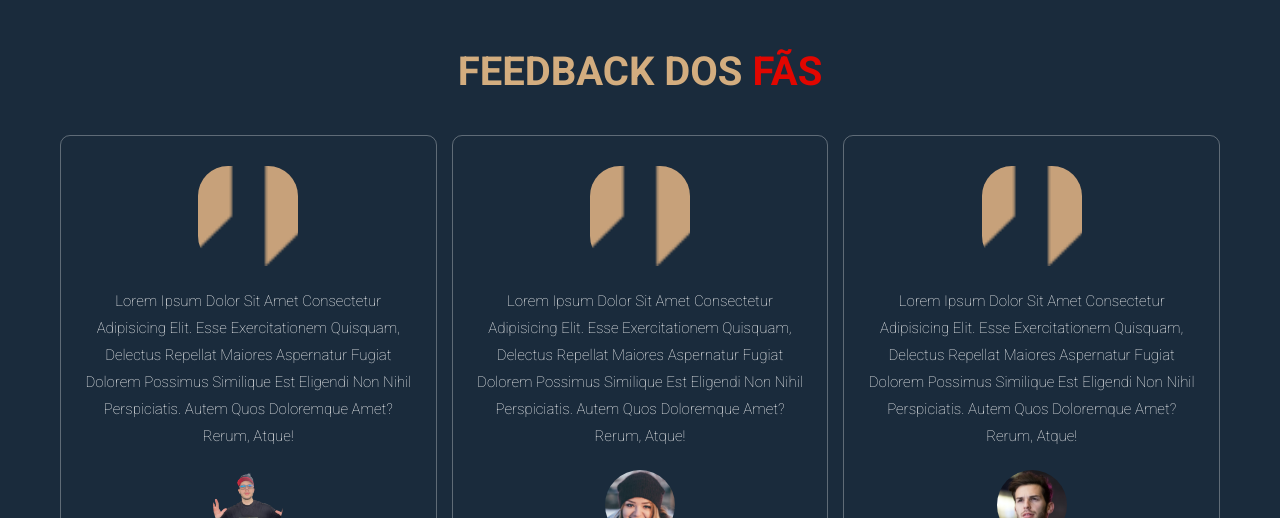
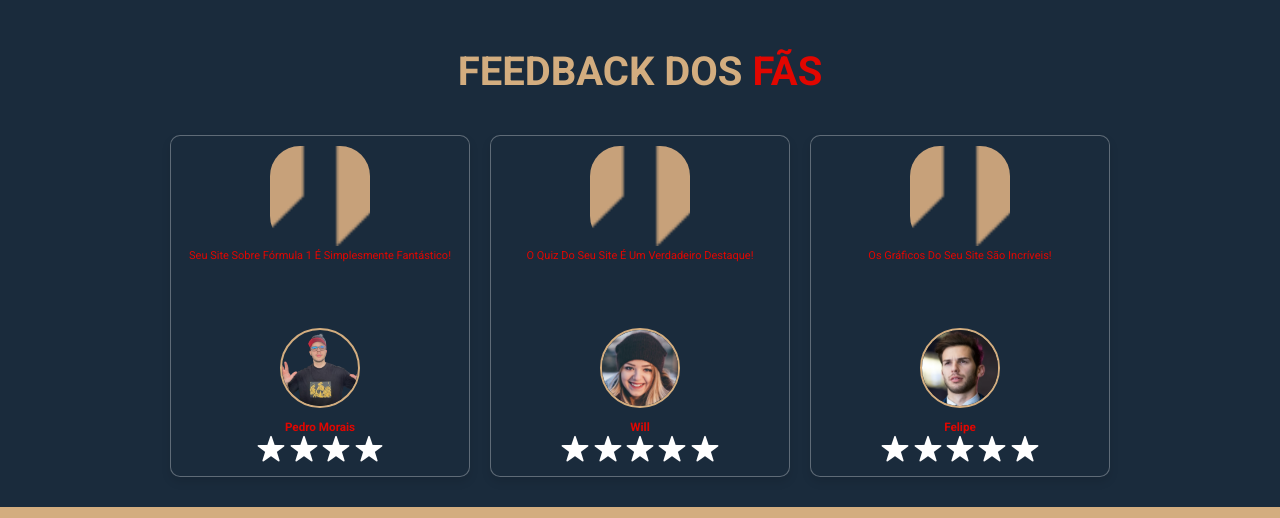
Before and after one commit to LucasRodriguesCartaxo/F1-PI, a website: page web-data-viz/public/index.html in a window 1280 px wide. Shown: the part 2013-2531 px from the top of the page. Drawn offline with Linux system fonts and the light colour scheme.

Commit message:
melhoria na home(reviews)

```diff
--- a/web-data-viz/public/css/home.css
+++ b/web-data-viz/public/css/home.css
@@ -129,12 +129,6 @@ section {
 }
 
 
-
-.content h3 {
-    color: #fff;
-    font-size: 5rem;
-}
-
 .content p {
     color: #fff;
     font-size: 2rem;
@@ -215,7 +209,7 @@ section {
 }
 
 .menu .box-container .box h3 {
-    color: #fff;
+    color: #ffffff;
     font-size: 2rem;
     padding: 1rem 0;
 }
@@ -233,32 +227,52 @@ section {
     color: var(--black);
 }
 
-.review .box-container .box {
-    border: var(--border);
-    border-radius: 10px;
-    text-align: center;
-    padding: 3rem 2rem;
+.review .box-container {
+    display: flex; /* Define os boxes como flexíveis */
+    gap: 2rem; /* Espaçamento entre os elementos */
+    flex-wrap: wrap; /* Permite que os elementos ocupem linhas extras quando necessário */
+    justify-content: center; /* Centraliza os boxes */
+}
+
+.review .box {
+    flex: 1 1 calc(33.333% - 2rem); /* Faz com que cada box ocupe um terço da largura disponível */
+    max-width: 30rem; /* Limita a largura máxima */
+    min-height: 25rem; /* Define uma altura mínima fixa */
+    background: var(--bg); /* Cor de fundo */
+    border: var(--border); /* Borda */
+    padding: 1rem; /* Espaçamento interno */
+    text-align: center; /* Alinha o conteúdo */
+    box-shadow: 0 0.5rem 1rem rgba(0, 0, 0, 0.1); /* Sombra */
+    border-radius: 1rem; /* Bordas arredondadas */
+    overflow: hidden; /* Garante que o texto ou elementos não escapem */
+}
+
+.review .box img.user {
+    width: 8rem; /* Define tamanho fixo da imagem */
+    height: 8rem; /* Define tamanho fixo da imagem */
+    object-fit: cover; /* Garante que a imagem se ajuste bem */
+    border-radius: 50%; /* Imagem em formato circular */
+    margin: 1rem auto; /* Margem para centralizar */
+    border: 2px solid var(--main-color);
+}
+
+.review .box p {
+    white-space: nowrap; /* Evita quebra de linha */
+    overflow: hidden; /* Esconde texto que ultrapasse o limite */
+    text-overflow: ellipsis; /* Adiciona reticências ao texto cortado */
+    height: 6rem; /* Define altura fixa para o parágrafo */
+    line-height: 1.5; /* Espaçamento entre linhas */
+    margin-bottom: 1rem; /* Espaçamento inferior */
 }
 
 
-.review .box-container .box p {
-    font-size: 1.5rem;
-    color: #fff;
-    padding: 2rem 0;
-    line-height: 1.8;
-    font-weight: lighter;
+.comentario{
+    color: var(--redF1);
+    font-size: 11px;
 }
 
-.review .box-container .box h3 {
-    color: #fff;
-    font-size: 2rem;
-    margin: 1rem 0;
-}
-
-.review .box-container .box .user {
-    height: 7rem;
-    width: 7rem;
-    border-radius: 50%;
+H3{
+    color: var(--redF1);
 }
 
 .titulos a {
@@ -275,49 +289,6 @@ section {
     color: #000;
     transform: translateY(-10px);
     transition: 0.8s;
-}
-
-
-
-/* Adicionando estilo para o modal (popup) */
-.modal {
-    display: none;
-    /* Inicialmente escondido */
-    position: fixed;
-    z-index: 1;
-    /* Fica na frente de outros conteúdos */
-    left: 0;
-    top: 0;
-    width: 100%;
-    height: 100%;
-    overflow: auto;
-    /* Adiciona rolagem caso o conteúdo do modal seja muito grande */
-    background-color: rgba(0, 0, 0, 0.4);
-    /* Fundo semitransparente */
-}
-
-.modal-content {
-    background-color: #fefefe;
-    margin: 15% auto;
-    padding: 20px;
-    border: 1px solid #888;
-    width: 80%;
-    max-width: 600px;
-    text-align: center;
-}
-
-.close {
-    color: #aaa;
-    float: right;
-    font-size: 28px;
-    font-weight: bold;
-}
-
-.close:hover,
-.close:focus {
-    color: black;
-    text-decoration: none;
-    cursor: pointer;
 }
 
 #footer {
--- a/web-data-viz/public/index.html
+++ b/web-data-viz/public/index.html
@@ -129,9 +129,7 @@
         <div class="box-container">
             <div class="box">
                 <img class="aspas" src="img/quote-img.png" alt="comentario">
-                <p>Lorem ipsum dolor sit amet consectetur adipisicing elit. Esse exercitationem quisquam, delectus
-                    repellat maiores aspernatur fugiat dolorem possimus similique est eligendi non nihil perspiciatis.
-                    Autem quos doloremque amet? Rerum, atque!</p>
+                <p class="comentario">Seu site sobre Fórmula 1 é simplesmente fantástico!</p>
                 <img src="img/pedro-removebg-preview (1).png" alt="foto-cliente" class="user">
                 <h3>Pedro Morais</h3>
                 <div class="stars">
@@ -143,9 +141,7 @@
             </div>
             <div class="box">
                 <img class="aspas" src="img/quote-img.png" alt="comentario">
-                <p>Lorem ipsum dolor sit amet consectetur adipisicing elit. Esse exercitationem quisquam, delectus
-                    repellat maiores aspernatur fugiat dolorem possimus similique est eligendi non nihil perspiciatis.
-                    Autem quos doloremque amet? Rerum, atque!</p>
+                <p class="comentario">O quiz do seu site é um verdadeiro destaque!</p>
                 <img src="img/pic-2.png" alt="foto-cliente" class="user">
                 <h3>Will</h3>
                 <div class="stars">
@@ -158,9 +154,7 @@
             </div>
             <div class="box">
                 <img class="aspas" src="img/quote-img.png" alt="comentario">
-                <p>Lorem ipsum dolor sit amet consectetur adipisicing elit. Esse exercitationem quisquam, delectus
-                    repellat maiores aspernatur fugiat dolorem possimus similique est eligendi non nihil perspiciatis.
-                    Autem quos doloremque amet? Rerum, atque!</p>
+                <p class="comentario">Os gráficos do seu site são incríveis!</p>
                 <img src="img/pic-3.png" alt="foto-cliente" class="user">
                 <h3>Felipe</h3>
                 <div class="stars">
```
